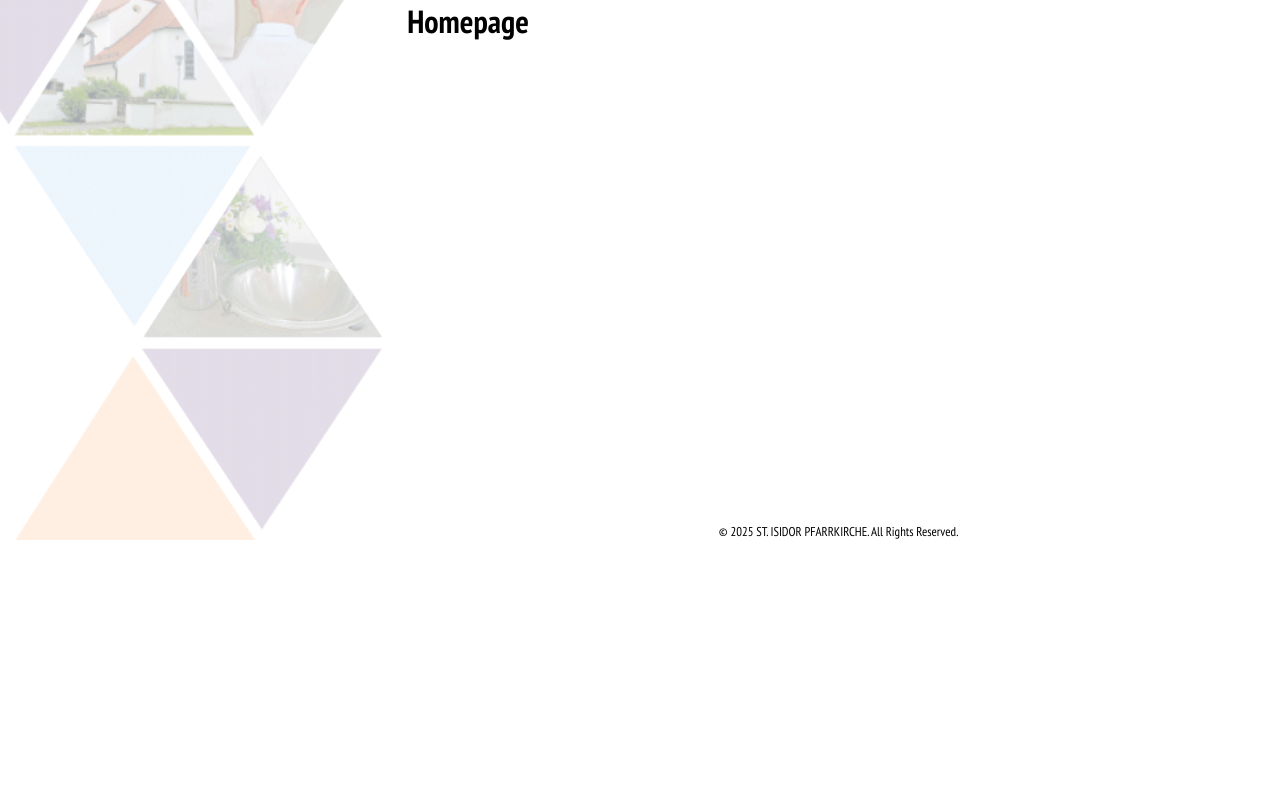
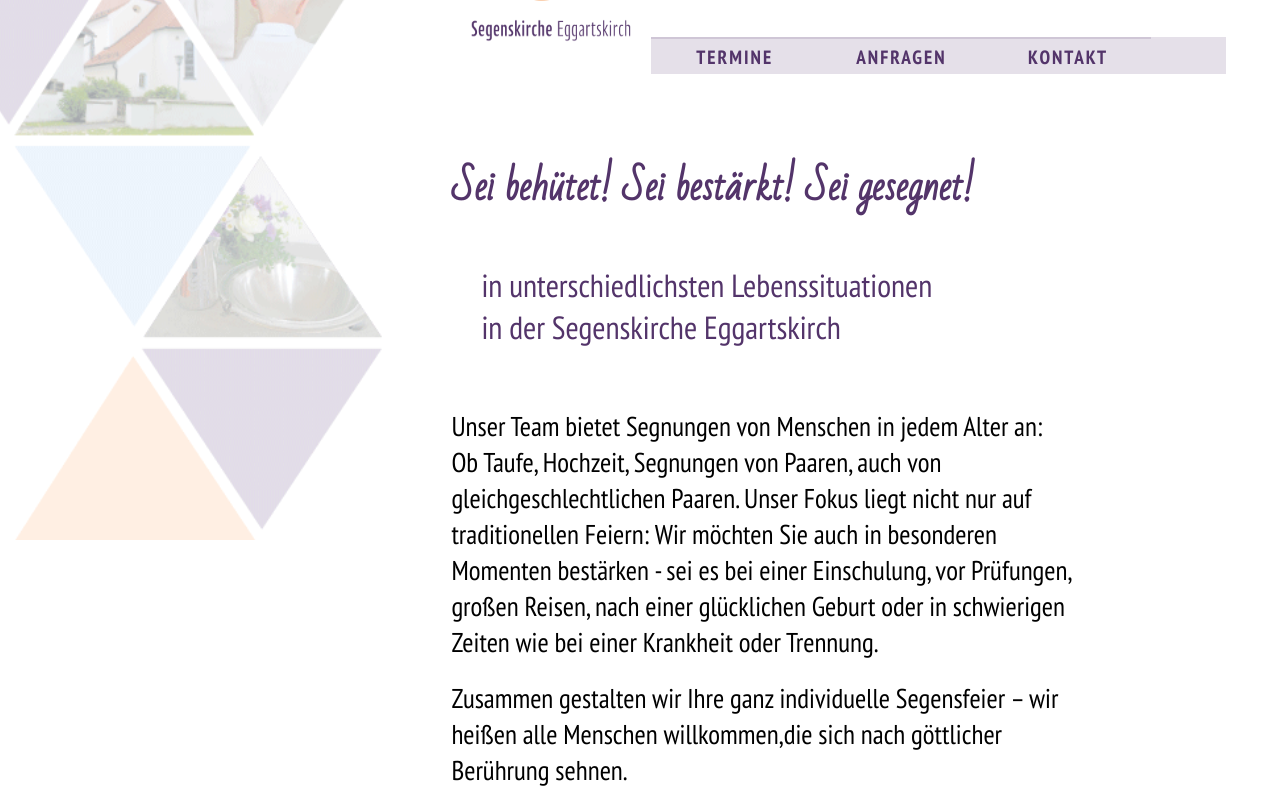
Before and after one commit to pewobox79/eggartskirch-website, a Next.js app: page / in a window 1280 px wide. Shown: the part 260-1060 px from the top of the page. Before the commit the page ends 800 px from the top, so only its background shows below. Built offline with nearby package versions, Linux system fonts and the light colour scheme.

Commit message:
content elements included, homepage content adopted

```diff
--- a/app/page.tsx
+++ b/app/page.tsx
@@ -1,6 +1,10 @@
 
 import Homepage from "@/pages/Homepage";
+import { getContentByPage} from "@/utils/helper/contentHelper";
 
-export default function Home() {
-  return <Homepage/>
+export default async function Home() {
+
+  const content = await getContentByPage("homepage")
+
+  return <Homepage content={content}/>
 }
--- a/components/Header/index.tsx
+++ b/components/Header/index.tsx
@@ -2,13 +2,14 @@ import styles from '@/styles/Header.module.css'
 import Navigation from "@/components/Navigation";
 import Image from "next/image";
 import logo from "@/assets/logo/segenskirche_eggartskirch_logo.png"
+import Link from "next/link";
 
 const Header =()=>{
 
     return <header className={styles.headerWrapper}>
         <div className={styles.headerInner}>
             <div className={styles.headerImage}>
-                <Image src={logo} alt={"logo"} width={200} height={200}/>
+                <Link href={"/"}><Image src={logo} alt={"logo"} width={200} height={200}/></Link>
             </div>
         <Navigation/>
         </div>
--- /dev/null
+++ b/components/globals/BodyContent.tsx
@@ -0,0 +1,12 @@
+import styles from '@/styles/Globals.module.css'
+const BodyContent =({data})=>{
+
+    const bodyContent = data.map(body => {
+        return <p key={body.text}>{body.text}</p>
+    })
+
+    return <div className={styles.bodyContentWrapper}>
+        {bodyContent}
+    </div>
+}
+export default BodyContent
--- /dev/null
+++ b/components/globals/Headline.tsx
@@ -0,0 +1,10 @@
+import styles from '@/styles/Globals.module.css'
+
+const Headline =({text}:{text:string})=>{
+
+    return <div className={styles.headlineWrapper}>
+        <h3>{ text }</h3>
+    </div>
+}
+
+export default Headline;
--- /dev/null
+++ b/components/globals/SubTitle.tsx
@@ -0,0 +1,16 @@
+import styles from '@/styles/Globals.module.css'
+
+const SubTitle =({data}:{data: {text: string}[]})=>{
+
+    const ListOfParagraphs = data.map(subtitle=>{
+
+        return <p key={subtitle.text}>{subtitle.text}</p>
+    })
+
+    return <div className={styles.subTitleWrapper}>
+
+        {ListOfParagraphs}
+    </div>
+}
+
+export default SubTitle;
--- a/layouts/MainLayout.tsx
+++ b/layouts/MainLayout.tsx
@@ -4,10 +4,10 @@ import Footer from "@/components/Footer";
 import verticalCollage from "@/assets/images/segenskirche_eggartskirch_collage.png";
 import horizontalCollage from "@/assets/images/segenskirche_eggartskirch_collage_h.png";
 
-const MainLayout = ({children}:{children: React.ReactNode |React.ReactElement |React.ReactElement[]}) => {
+const MainLayout = ({children}: { children: React.ReactNode | React.ReactElement | React.ReactElement[] }) => {
 
     let verticalBackgroundStyle = {
-        backgroundImage: `url(${verticalCollage?.src})`,
+        backgroundImage: `url(${ verticalCollage?.src })`,
         backgroundSize: "cover", // Ensures the image covers the entire container
         backgroundPosition: "center", // Centers the image
         backgroundRepeat: "no-repeat", // Does not repeat the image
@@ -17,7 +17,7 @@ const MainLayout = ({children}:{children: React.ReactNode |React.ReactElement |R
     };
 
     let horizontalBackgroundStyle = {
-        backgroundImage: `url(${horizontalCollage?.src})`,
+        backgroundImage: `url(${ horizontalCollage?.src })`,
         backgroundSize: "cover", // Ensures the image covers the entire container
         backgroundPosition: "center", // Centers the image
         backgroundRepeat: "no-repeat", // Repeats the image
@@ -31,18 +31,20 @@ const MainLayout = ({children}:{children: React.ReactNode |React.ReactElement |R
 
         <section className={ styles.graphicSection }>
 
-            <div className={styles.verticalImage} style={verticalBackgroundStyle}></div>
-            <div className={styles.horizontalImage} style={horizontalBackgroundStyle}></div>
+            <div className={ styles.verticalImage } style={ verticalBackgroundStyle }></div>
+            <div className={ styles.horizontalImage } style={ horizontalBackgroundStyle }></div>
         </section>
 
-        <main className={styles.mainContentWrapper}>
+        <main className={ styles.mainContentWrapper }>
 
-            <div className={styles.mainContentInner} >
-                <Header/>
-                <div className={styles.mainInner}>
-            { children }
+            <div className={ styles.mainContentInner }>
+                <div className={ styles.mainInner }>
+                    <Header/>
+                    <div className={ styles.mainContent }>
+                        { children }
                     </div>
-                <Footer/>
+                    <Footer/>
+                </div>
             </div>
 
 
--- a/pages/Homepage.tsx
+++ b/pages/Homepage.tsx
@@ -1,6 +1,17 @@
-const Homepage =()=>{
+import Headline from "@/components/globals/Headline";
+import SubTitle from "@/components/globals/SubTitle";
+import BodyContent from "@/components/globals/BodyContent";
 
-    return <h1>Homepage</h1>
+
+const Homepage =({content})=>{
+
+    return <>
+
+            <Headline text={content.title}/>
+            <SubTitle data={content.subTitle}/>
+            <BodyContent data={content.body}/>
+
+    </>
 }
 
 export default Homepage
--- /dev/null
+++ b/styles/Globals.module.css
@@ -0,0 +1,39 @@
+.headlineWrapper {
+    width: 100%;
+    padding: 30px 0;
+    font-family: var(--font-bad-script);
+    font-size: 2rem;
+    color: var(--secondaryColor)
+}
+
+.subTitleWrapper{
+
+    padding: 10px 0 50px 30px;
+    font-family: var(--font-pt-sans);
+    font-size: 2rem;
+    color: var(--secondaryColor)
+}
+
+.bodyContentWrapper{
+
+    width: 100%;
+    word-break: break-word;
+    text-align: center;
+    font-size: 1.7rem;
+    height: auto;
+    padding-bottom: 70px;
+}
+
+.bodyContentWrapper > p{
+    padding: 10px 0
+}
+
+@media screen and (min-width: 768px){
+
+    .bodyContentWrapper {
+        text-align: left;
+        width: 80%;
+        padding: 0
+
+    }
+}
--- a/styles/Header.module.css
+++ b/styles/Header.module.css
@@ -3,7 +3,9 @@
     width: 100%;
     position: fixed;
     bottom: 0;
-    height: auto
+    height: auto;
+    z-index:800;
+    background-color: white;
 }
 
 .headerImage {
--- a/styles/Layouts.module.css
+++ b/styles/Layouts.module.css
@@ -62,13 +62,14 @@
     }
 
     .mainContent {
-        width: 55%;
-        border: 1px solid var(--secondaryColor);
-        min-height:100dvh;
+        width: 100%;
+        min-height:50dvh;
     }
 
     .mainInner {
         height: 70dvh;
+        width: 90%;
+        margin: auto
     }
 
     .verticalImage{
--- /dev/null
+++ b/utils/helper/contentHelper.ts
@@ -0,0 +1,7 @@
+import jsonData from '../static/contentData.json';
+
+export const getContentByPage=async (contentType:"homepage" |"dates" |"requests" |"contact")=>{
+
+    return jsonData[contentType]
+
+}
```
